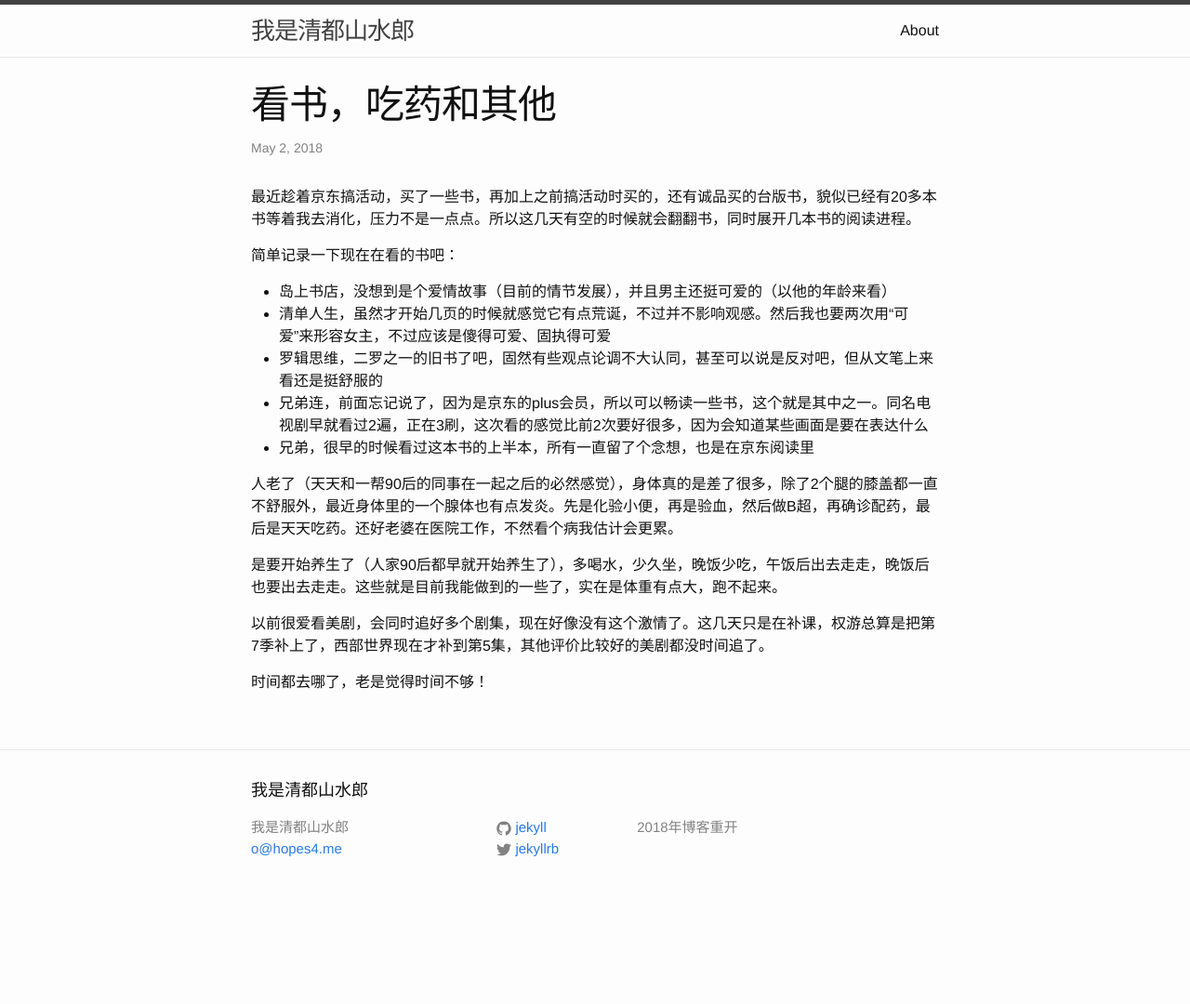
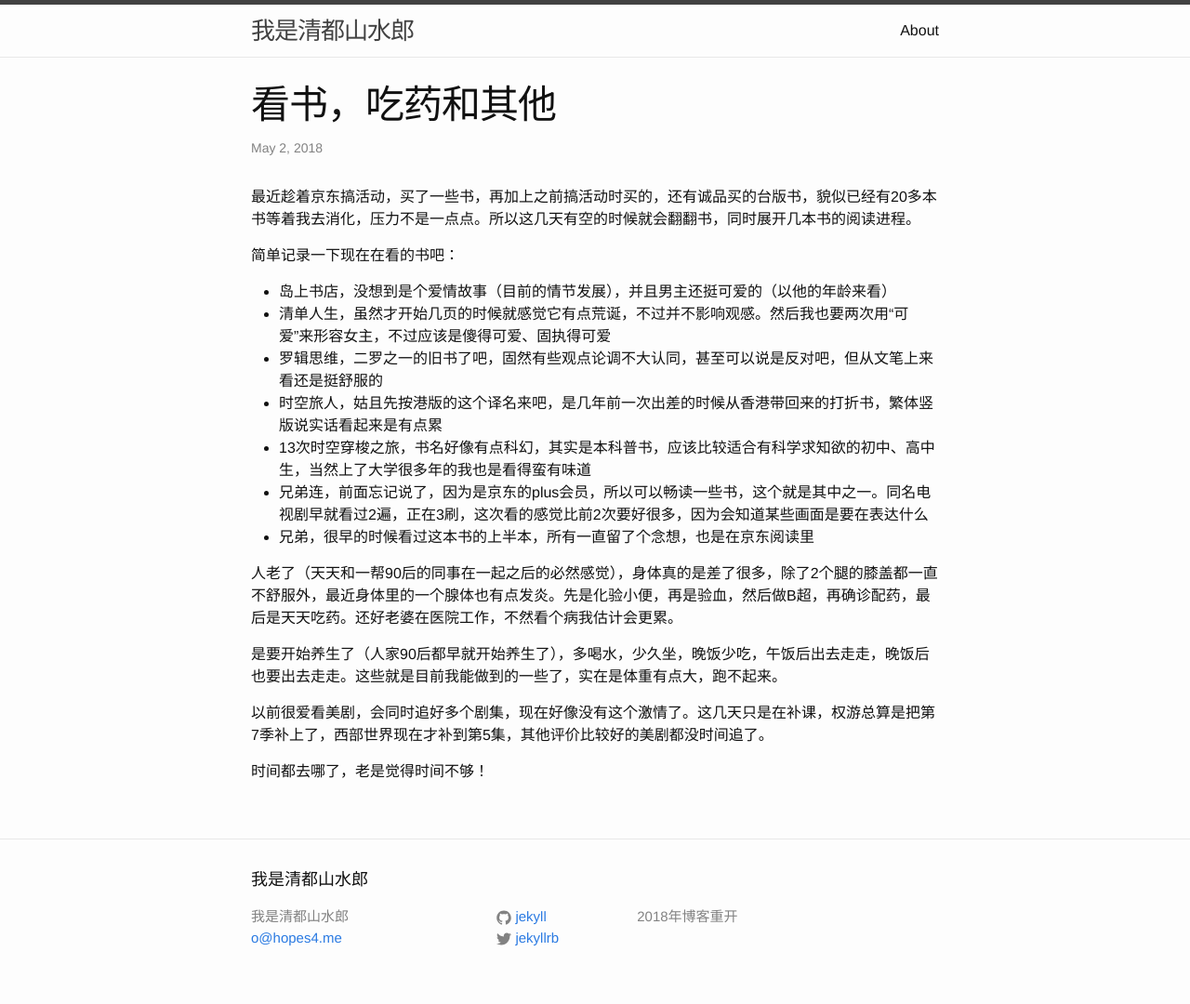
Before and after one commit to odinyu/odinyu.github.io.old, a Jekyll site: the page built from _posts/2018-05-02-read-medicine-and-otherthings.md, in a window 1280 px wide. Shown: the whole page at 93% size. Built offline with Jekyll 4.4.1, drawn with Linux system fonts in a browser that asks for light colours; before the commit the page ends 984 px from its top, so only the background shows below that.

Commit message:
add 2 reading books

```diff
--- a/_posts/2018-05-02-read-medicine-and-otherthings.md
+++ b/_posts/2018-05-02-read-medicine-and-otherthings.md
@@ -12,6 +12,8 @@ categories:
 - 岛上书店，没想到是个爱情故事（目前的情节发展），并且男主还挺可爱的（以他的年龄来看）
 - 清单人生，虽然才开始几页的时候就感觉它有点荒诞，不过并不影响观感。然后我也要两次用“可爱”来形容女主，不过应该是傻得可爱、固执得可爱
 - 罗辑思维，二罗之一的旧书了吧，固然有些观点论调不大认同，甚至可以说是反对吧，但从文笔上来看还是挺舒服的
+- 时空旅人，姑且先按港版的这个译名来吧，是几年前一次出差的时候从香港带回来的打折书，繁体竖版说实话看起来是有点累
+- 13次时空穿梭之旅，书名好像有点科幻，其实是本科普书，应该比较适合有科学求知欲的初中、高中生，当然上了大学很多年的我也是看得蛮有味道
 - 兄弟连，前面忘记说了，因为是京东的plus会员，所以可以畅读一些书，这个就是其中之一。同名电视剧早就看过2遍，正在3刷，这次看的感觉比前2次要好很多，因为会知道某些画面是要在表达什么
 - 兄弟，很早的时候看过这本书的上半本，所有一直留了个念想，也是在京东阅读里
 
```
